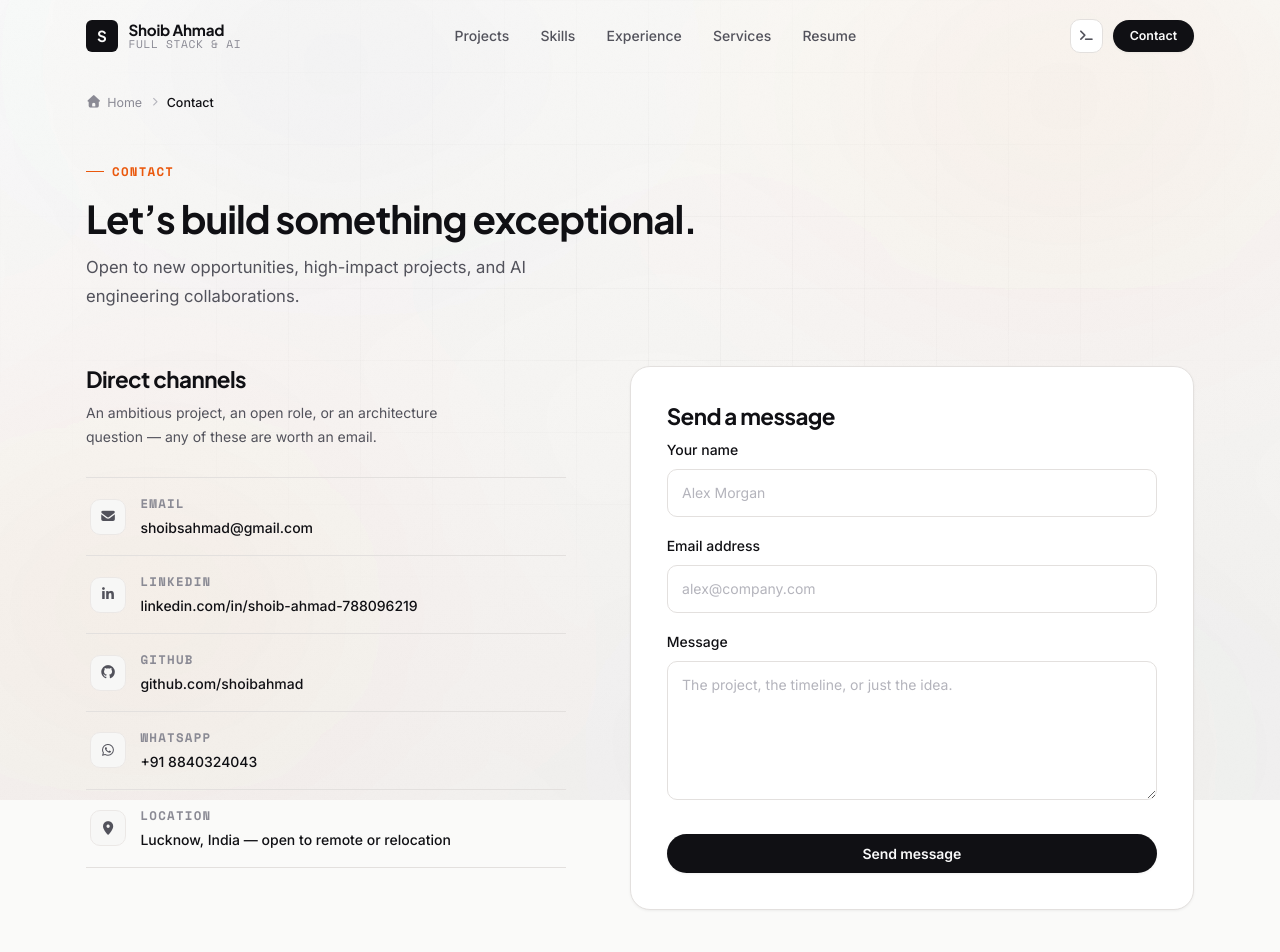
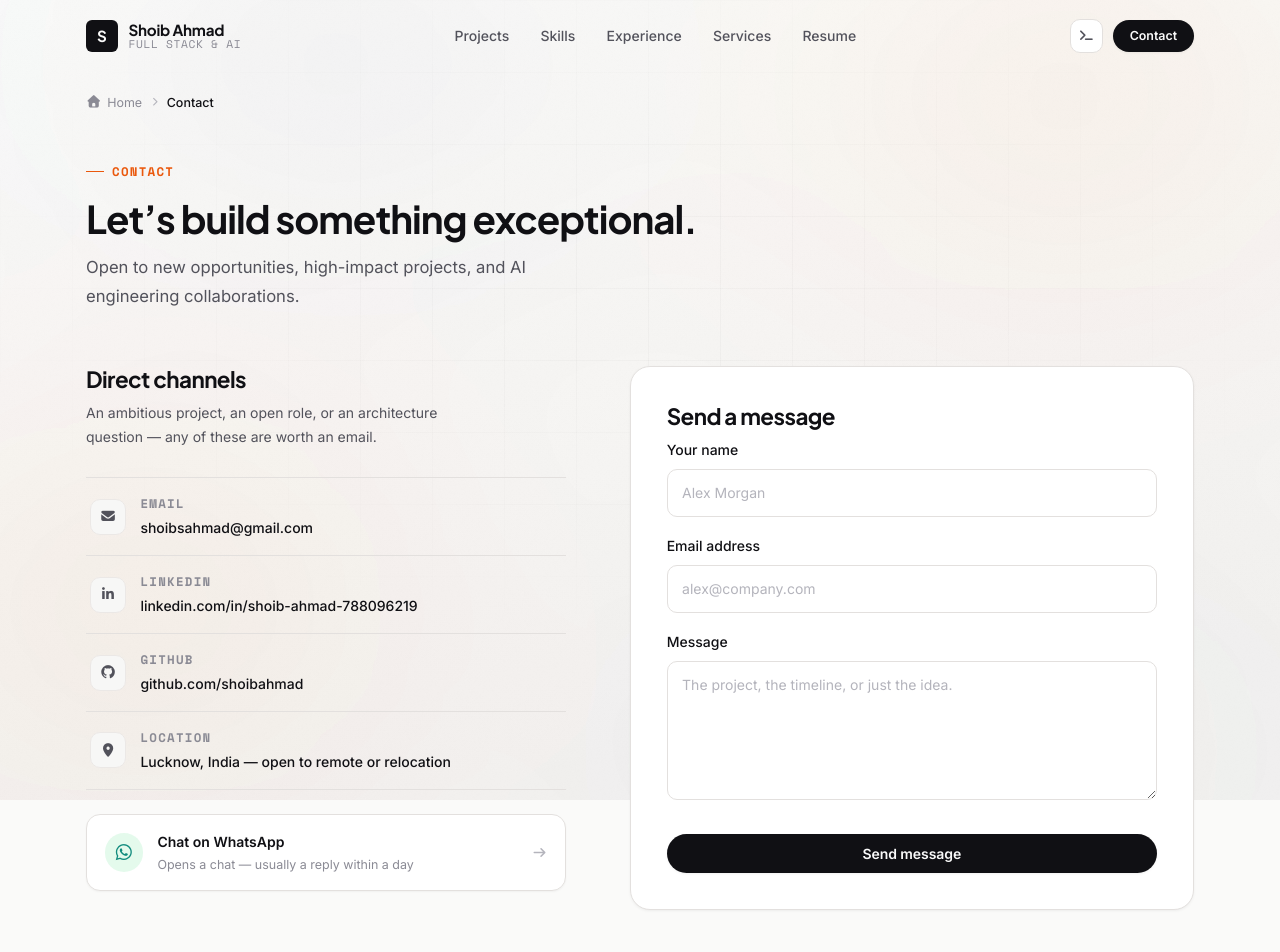
Before and after one commit to shoibahmad/portfolio-react, a React (Vite) app: page /contact in a window 1280 px wide. Shown: the top 952 px of the page. Built offline with nearby package versions, Linux system fonts and the light colour scheme; a web font is replaced by a local one.

Commit message:
Changed UI

```diff
--- a/index.html
+++ b/index.html
@@ -38,7 +38,6 @@
     "image": "https://shoibahmad.in/images/profile.jpg",
     "jobTitle": "Full-Stack Engineer",
     "email": "mailto:shoibsahmad@gmail.com",
-    "telephone": "+91-8840324043",
     "description": "Full-stack engineer building production systems end to end: React and Next.js interfaces on FastAPI and Django REST Framework backends, with LLM integration.",
     "knowsAbout": [
       "React.js",
--- a/public/resume/resume.json
+++ b/public/resume/resume.json
@@ -5,7 +5,6 @@
     "label": "Full-Stack Engineer | React · Next.js · REST APIs · AI/LLM Integration · Tailwind",
     "image": "https://shoibahmad.in/images/profile.jpg",
     "email": "shoibsahmad@gmail.com",
-    "phone": "+91 8840324043",
     "url": "https://shoibahmad.in",
     "summary": "Final-year MCA student (CGPA 8.10) who ships production fullstack systems end-to-end — from React/Next.js interfaces to REST API backends — including a live examination-integrity platform in daily institutional use and an offline-first rural healthcare platform, both owned solo from requirements through deployment. Comfortable across the stack (React.js, Next.js, Tailwind CSS, FastAPI/Django REST Framework), with a track record of turning ambiguous product requirements into working, well-tested systems with minimal supervision. Integrates LLMs (Gemini, Claude) into real product workflows — prompt design, model evaluation, pipeline integration — and is currently deepening TypeScript and Node.js/NestJS.",
     "location": {
--- a/src/components/Contact.css
+++ b/src/components/Contact.css
@@ -85,6 +85,75 @@
     overflow-wrap: anywhere;
 }
 
+/* --- WhatsApp action -----------------------------------------------------------
+   A destination, not a piece of data. The number is never shown; tapping opens
+   the conversation with a message already drafted.
+
+   Deliberately not WhatsApp green as a fill: the page runs on a single accent,
+   and a large brand-green panel would become the loudest thing on it. The green
+   appears only on the glyph, which is enough to make the affordance obvious. */
+.contact__whatsapp {
+    display: flex;
+    align-items: center;
+    gap: 0.9rem;
+    margin-top: 1.5rem;
+    padding: 0.95rem 1.1rem;
+    background: var(--surface);
+    border: 1px solid var(--border);
+    border-radius: var(--radius-md);
+    box-shadow: var(--shadow-xs);
+    transition: transform 0.25s var(--ease-out), box-shadow 0.25s var(--ease-out),
+                border-color 0.25s ease;
+}
+
+.contact__whatsapp:hover {
+    transform: translateY(-2px);
+    border-color: #25D366;
+    box-shadow: var(--shadow);
+}
+
+.contact__whatsapp > .fa-whatsapp {
+    flex-shrink: 0;
+    display: grid;
+    place-items: center;
+    width: 2.4rem;
+    height: 2.4rem;
+    border-radius: 50%;
+    background: rgba(37, 211, 102, 0.12);
+    color: #128C7E;
+    font-size: 1.15rem;
+}
+
+.contact__whatsapp span {
+    flex: 1;
+    min-width: 0;
+    display: flex;
+    flex-direction: column;
+}
+
+.contact__whatsapp strong {
+    font-size: var(--fs-sm);
+    font-weight: 600;
+    color: var(--text-primary);
+}
+
+.contact__whatsapp small {
+    font-size: var(--fs-xs);
+    color: var(--text-muted);
+}
+
+.contact__whatsapp-go {
+    flex-shrink: 0;
+    font-size: 0.75rem;
+    color: var(--text-faint);
+    transition: transform 0.25s var(--ease-out), color 0.25s ease;
+}
+
+.contact__whatsapp:hover .contact__whatsapp-go {
+    transform: translateX(3px);
+    color: #128C7E;
+}
+
 /* --- Form --------------------------------------------------------------------- */
 .contact__form {
     padding: clamp(1.5rem, 3.5vw, 2.25rem);
--- a/src/components/Contact.jsx
+++ b/src/components/Contact.jsx
@@ -22,12 +22,6 @@ const CHANNELS = [
         label: 'GitHub',
         value: BASICS.githubLabel,
         href: BASICS.github
-    },
-    {
-        icon: 'fab fa-whatsapp',
-        label: 'WhatsApp',
-        value: BASICS.phone,
-        href: BASICS.phoneHref
     },
     {
         icon: 'fas fa-location-dot',
@@ -155,6 +149,23 @@ const Contact = () => {
                                 );
                             })}
                         </ul>
+
+                        {/* Direct action rather than a displayed number: tapping
+                            opens a WhatsApp conversation with a message already
+                            drafted, so there is nothing to copy down. */}
+                        <a
+                            className="contact__whatsapp"
+                            href={BASICS.whatsapp}
+                            target="_blank"
+                            rel="noopener noreferrer"
+                        >
+                            <i className="fab fa-whatsapp" aria-hidden="true" />
+                            <span>
+                                <strong>{BASICS.whatsappLabel}</strong>
+                                <small>Opens a chat — usually a reply within a day</small>
+                            </span>
+                            <i className="fas fa-arrow-right contact__whatsapp-go" aria-hidden="true" />
+                        </a>
                     </div>
 
                     <form className="contact__form card" onSubmit={handleSubmit} noValidate={false}>
--- a/src/components/Footer.jsx
+++ b/src/components/Footer.jsx
@@ -14,7 +14,7 @@ const NAV_LINKS = [
 const SOCIALS = [
     { href: BASICS.github, label: 'GitHub', icon: 'fab fa-github' },
     { href: BASICS.linkedin, label: 'LinkedIn', icon: 'fab fa-linkedin-in' },
-    { href: BASICS.phoneHref, label: 'WhatsApp', icon: 'fab fa-whatsapp' },
+    { href: BASICS.whatsapp, label: 'WhatsApp', icon: 'fab fa-whatsapp' },
     { href: `mailto:${BASICS.email}`, label: 'Email', icon: 'fas fa-envelope' }
 ];
 
@@ -78,8 +78,13 @@ const Footer = ({ onOpenLegal }) => {
                                 </a>
                             </li>
                             <li>
-                                <a className="footer__link" href={BASICS.phoneHref}>
-                                    {BASICS.phone}
+                                <a
+                                    className="footer__link"
+                                    href={BASICS.whatsapp}
+                                    target="_blank"
+                                    rel="noopener noreferrer"
+                                >
+                                    {BASICS.whatsappLabel}
                                 </a>
                             </li>
                             <li>
--- a/src/components/ResumeModal.jsx
+++ b/src/components/ResumeModal.jsx
@@ -105,9 +105,9 @@ const ResumeModal = ({ isOpen = false, onClose = () => {} }) => {
                                 {BASICS.title} — {BASICS.specialties.join(' · ')}
                             </p>
                             <div className="resume-contact-info">
-                                <span>
-                                    <i className="fas fa-phone" aria-hidden="true" /> {BASICS.phone}
-                                </span>
+                                <a href={BASICS.whatsapp} target="_blank" rel="noopener noreferrer">
+                                    <i className="fab fa-whatsapp" aria-hidden="true" /> WhatsApp
+                                </a>
                                 <a href={`mailto:${BASICS.email}`}>
                                     <i className="fas fa-envelope" aria-hidden="true" /> {BASICS.email}
                                 </a>
@@ -213,7 +213,7 @@ const ResumeModal = ({ isOpen = false, onClose = () => {} }) => {
 
                         <div className="resume-footer-text">
                             <p>
-                                {BASICS.email} · {BASICS.phone} · {BASICS.site}
+                                {BASICS.email} · {BASICS.site}
                             </p>
                         </div>
                     </div>
--- a/src/components/TerminalModal.jsx
+++ b/src/components/TerminalModal.jsx
@@ -63,7 +63,7 @@ const TerminalModal = ({ isOpen, onClose }) => {
                 newHistory.push({ type: 'output', content: `Email: ${BASICS.email}` });
                 newHistory.push({ type: 'output', content: `LinkedIn: ${BASICS.linkedinLabel}` });
                 newHistory.push({ type: 'output', content: `GitHub: ${BASICS.githubLabel}` });
-                newHistory.push({ type: 'output', content: `Phone: ${BASICS.phone}` });
+                newHistory.push({ type: 'output', content: `WhatsApp: ${BASICS.whatsapp.split('?')[0]}` });
                 break;
             case 'clear':
                 setHistory([]);
--- a/src/data/profile.js
+++ b/src/data/profile.js
@@ -16,8 +16,25 @@ export const BASICS = {
     title: 'Full-Stack Engineer',
     specialties: ['React', 'Next.js', 'REST APIs', 'AI/LLM Integration', 'Tailwind'],
     email: 'shoibsahmad@gmail.com',
-    phone: '+91 8840324043',
-    phoneHref: 'https://wa.me/918840324043',
+
+    /* No `phone` field on purpose.
+     *
+     * The number is never rendered as text anywhere on the site — the only way
+     * to reach it is the WhatsApp action below, which opens a conversation
+     * directly.
+     *
+     * Note the number is still present inside this URL, because wa.me requires
+     * it to address the chat. That means it is visible on hover, in the status
+     * bar and in page source. To remove it completely, create a WhatsApp
+     * Business short link (https://wa.me/message/XXXXXXXX) and paste it here in
+     * place of this URL — nothing else needs to change. */
+    whatsapp:
+        'https://wa.me/918840324043?text=' +
+        encodeURIComponent(
+            'Hi Shoib — I came across your portfolio and would like to talk about a project.'
+        ),
+    whatsappLabel: 'Chat on WhatsApp',
+
     location: 'Lucknow, India',
     availability: 'Open to opportunities',
     site: 'shoibahmad.in',
```
Also changed, not shown: public/resume/resume.md (+1 -1 lines).
